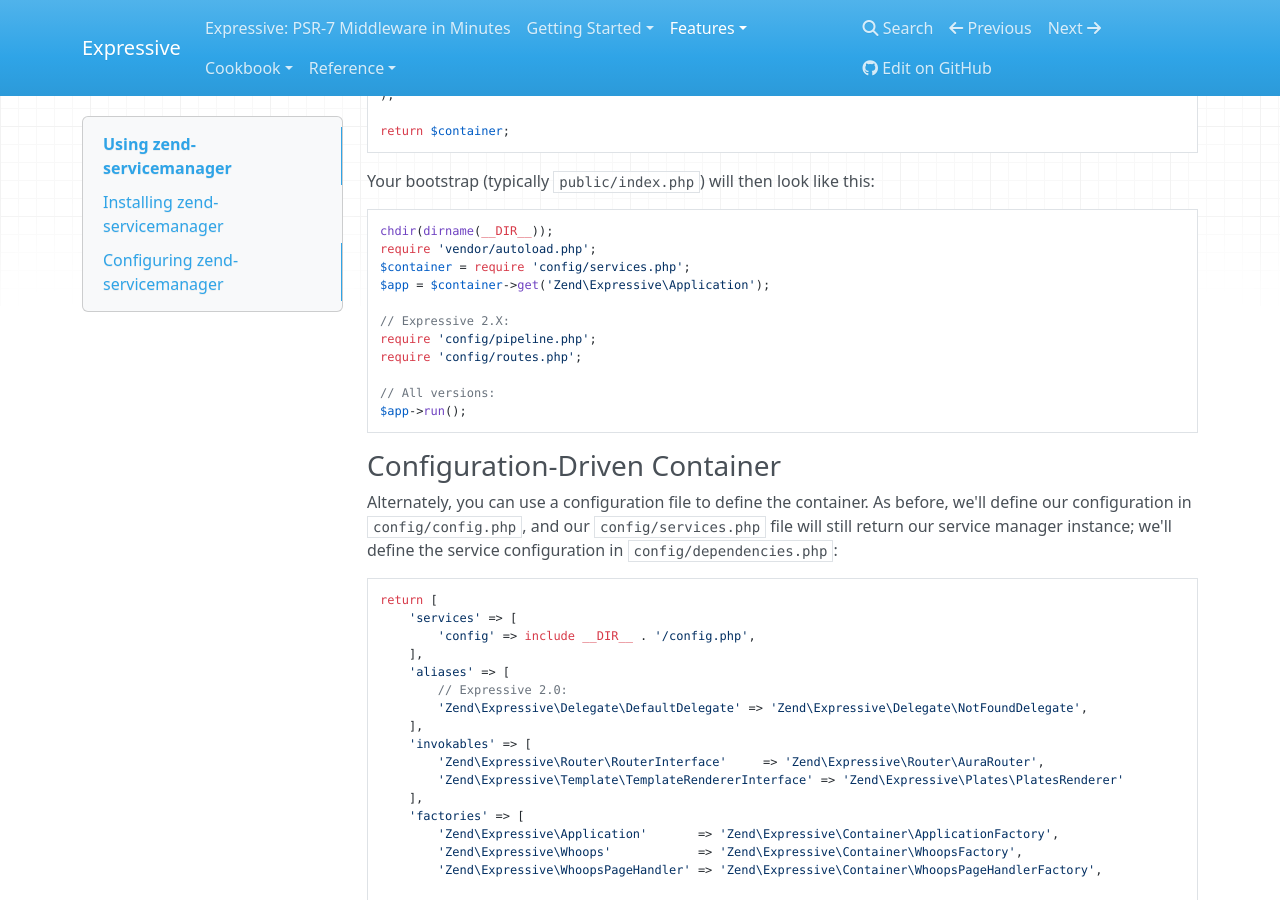
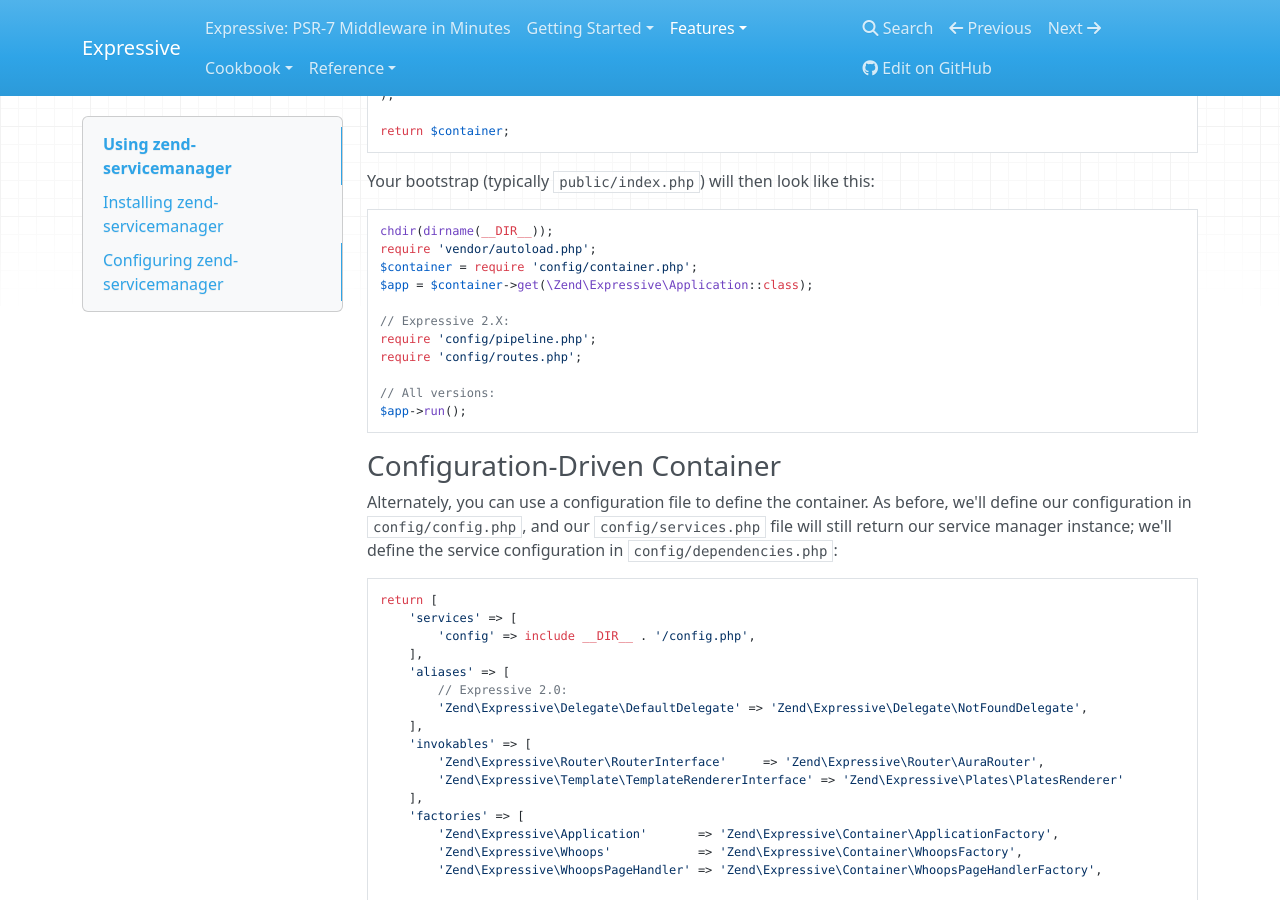
Before and after one commit to zendframework/zend-expressive, an MkDocs documentation site: the page built from doc/book/features/container/zend-servicemanager.md, in a window 1280 px wide and 900 px high, scrolled down 2732 px. Built offline with MkDocs 1.6.1, drawn with Linux system fonts in a browser that asks for light colours; nearby versions of some CDN libraries; old or Windows-style settings are respelled for this version of MkDocs.

Commit message:
Container config filename changed to `config/container.php`

````diff
--- a/doc/book/features/container/zend-servicemanager.md
+++ b/doc/book/features/container/zend-servicemanager.md
@@ -155,8 +155,8 @@
 ```php
 chdir(dirname(__DIR__));
 require 'vendor/autoload.php';
-$container = require 'config/services.php';
-$app = $container->get('Zend\Expressive\Application');
+$container = require 'config/container.php';
+$app = $container->get(\Zend\Expressive\Application::class);
 
 // Expressive 2.X:
 require 'config/pipeline.php';
````
